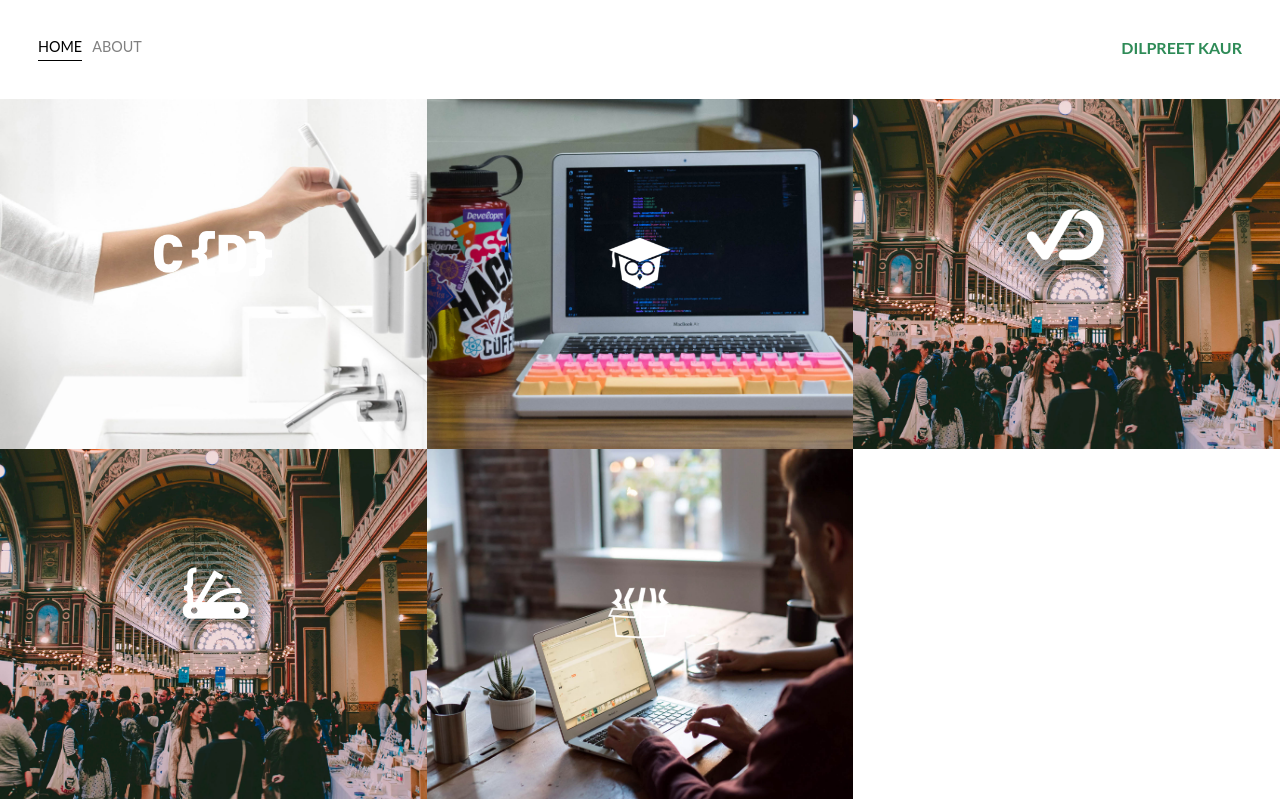
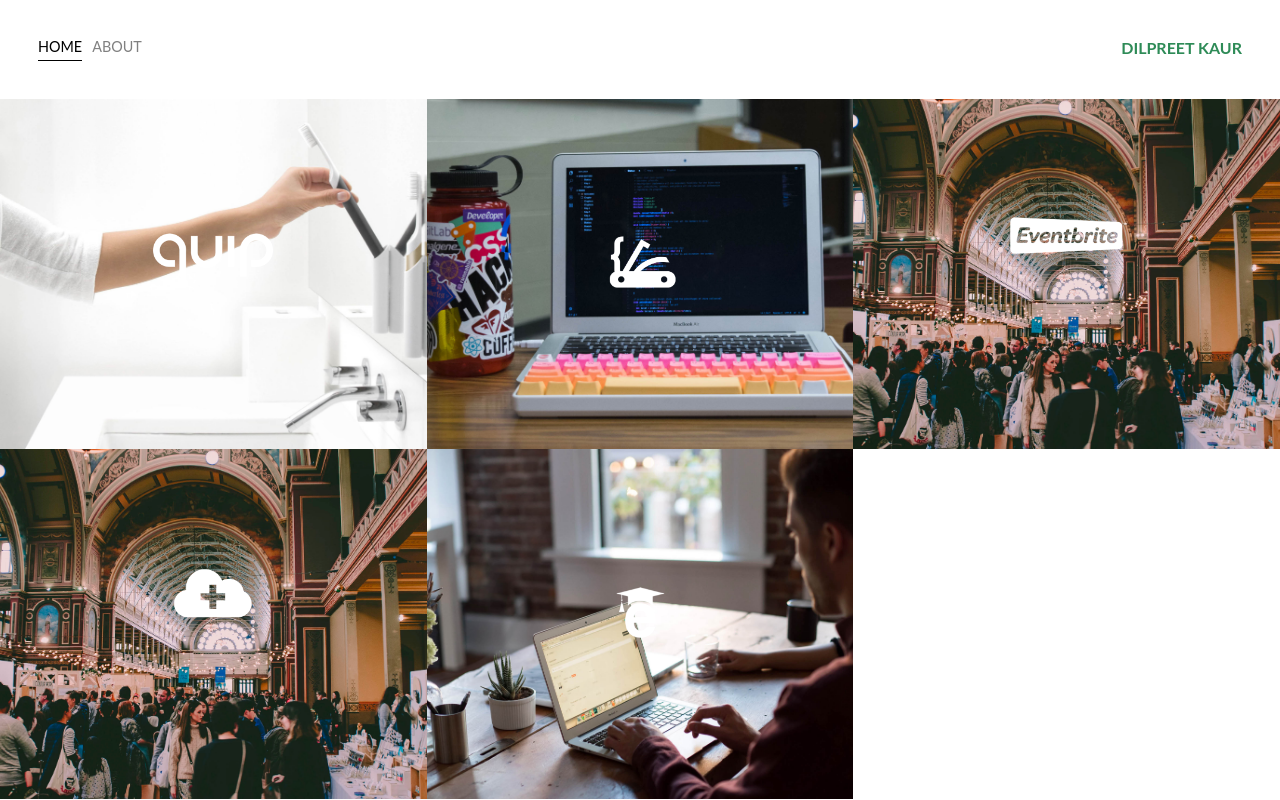
Before and after one commit to dilpreetkukreja/sample-portfolio, a plain HTML site: page index.html in a window 1280 px wide. Drawn offline with Linux system fonts and the light colour scheme.

Commit message:
second commit

```diff
--- a/index.html
+++ b/index.html
@@ -32,7 +32,7 @@
                         </div>
                         <div class="text-wrapper">
                             <div class="logo-wrapper">
-                                <img src='images/logos/crondose.png' alt=''>
+                                <img src='images/logos/quip.png' alt=''>
                             </div>
                             <div class="subtitle">I built the Quip Ecommerce platform, named a Top 25 Invention by Time Magazine in 2016.</div>
                         </div>
@@ -42,7 +42,7 @@
                             </div>
                             <div class="text-wrapper">
                                 <div class="logo-wrapper">
-                                    <img src='images/logos/dailysmarty.png' alt=''>
+                                    <img src='images/logos/devcamp.png' alt=''>
                                 </div>
                                 <div class="subtitle">Coding bootcamp and learning management system.</div>
                             </div>
@@ -52,7 +52,7 @@
                             </div>
                             <div class="text-wrapper">
                                 <div class="logo-wrapper">
-                                    <img src='images/logos/dashtrack.png' alt=''>
+                                    <img src='images/logos/eventbrite.png' alt=''>
                                 </div>
                                 <div class="subtitle">Eventbrite is the leading event management platform on the web with millions of individuals utilizing their applications
                                         to find, register or, and management events in numerous industries.</div>
@@ -63,7 +63,7 @@
                             </div>
                             <div class="text-wrapper">
                                 <div class="logo-wrapper">
-                                    <img src='images/logos/devcamp.png' alt=''>
+                                    <img src='images/logos/shop-hacker.png' alt=''>
                                 </div>
                                 <div class="subtitle">Shop Hacker allows you to easily import digital products such as elearning courses, software, and games directly
                                         into your ecommerce store.</div>
@@ -74,7 +74,7 @@
                             </div>
                             <div class="text-wrapper">
                                 <div class="logo-wrapper">
-                                    <img src='images/logos/devtrunk.png' alt=''>
+                                    <img src='images/logos/edutechional.png' alt=''>
                                 </div>
                                 <div class="subtitle">Online tutorials and productivity tips.</div>
                             </div>
```
